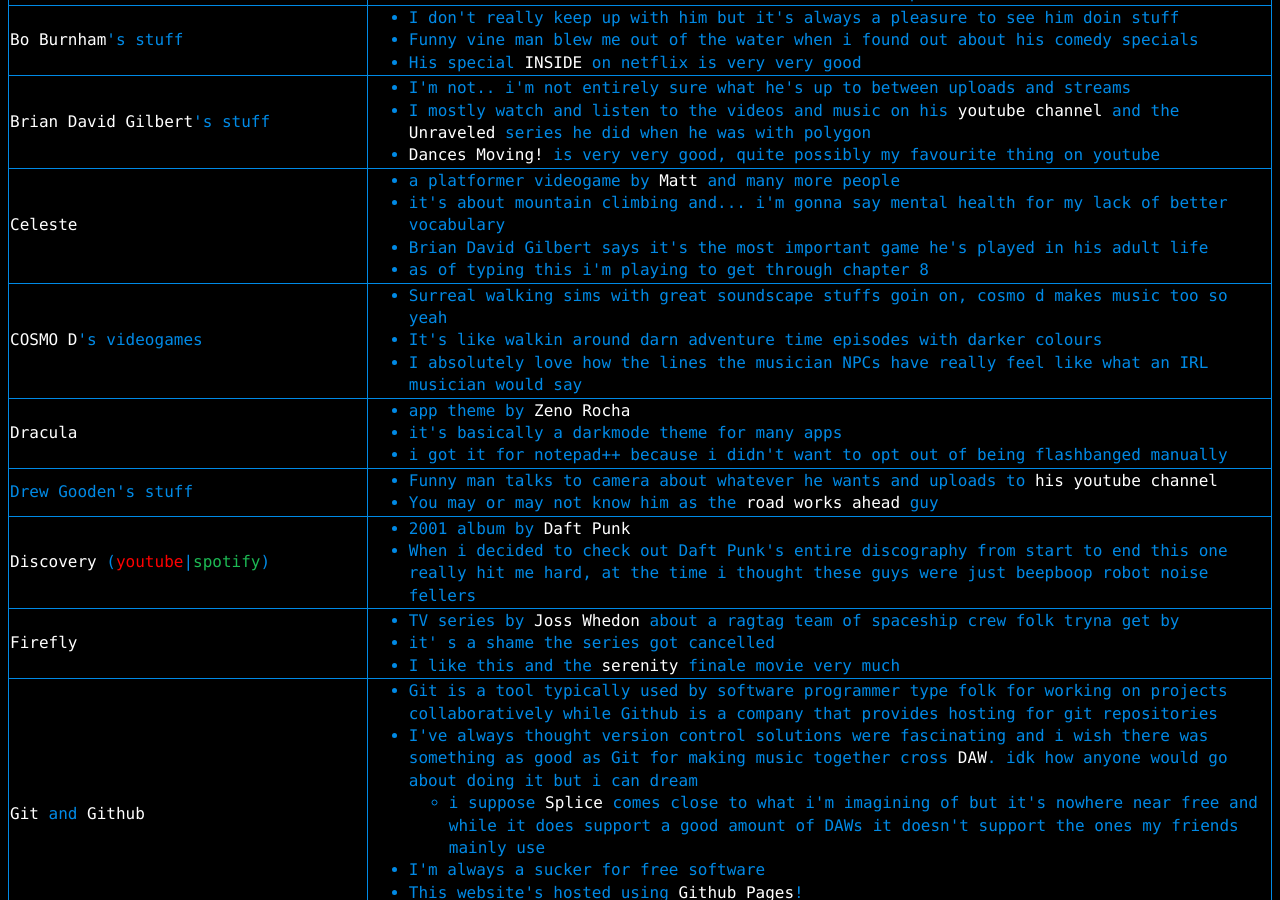
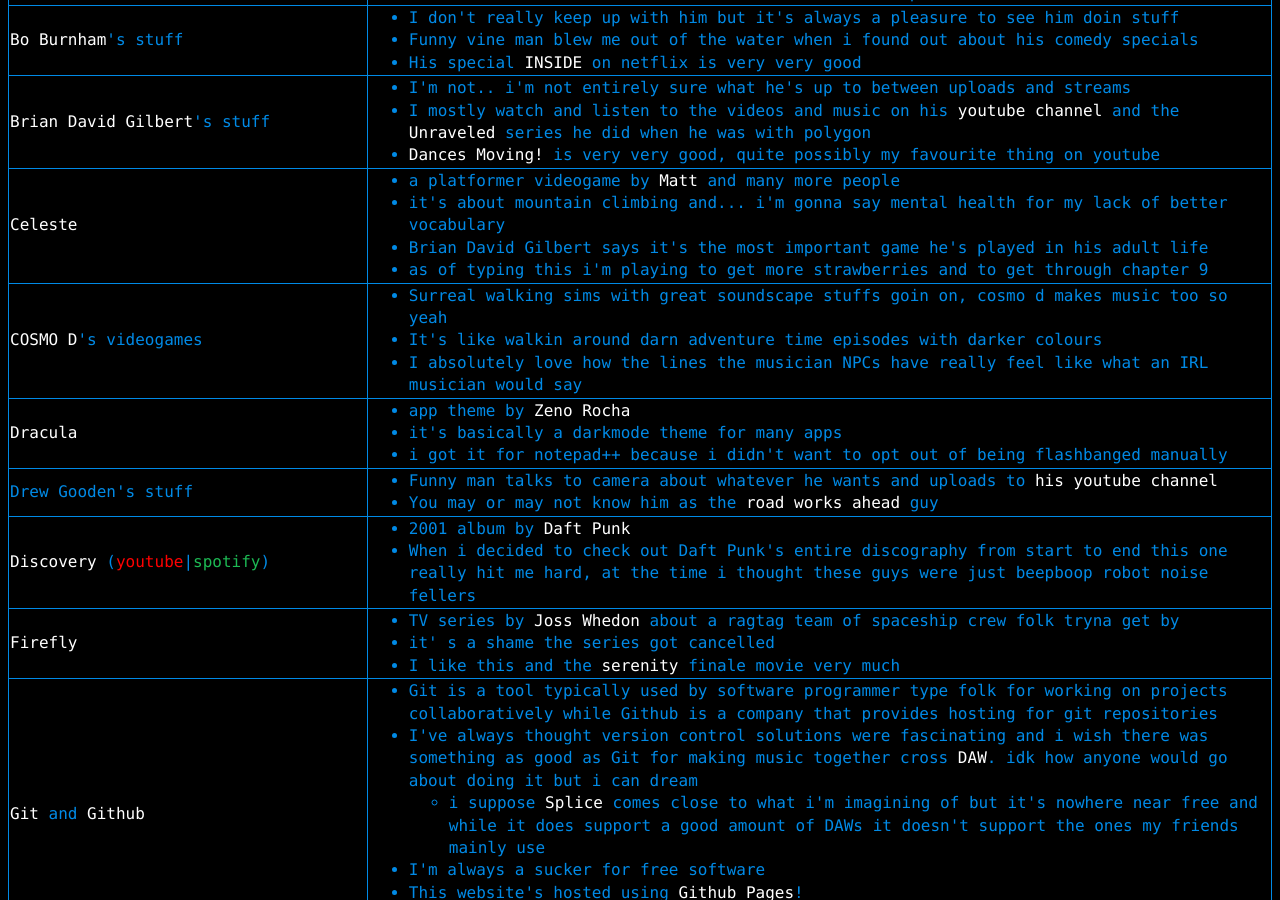
Before and after one commit to a-erfan-aa/a-erfan-aa.github.io, a Jekyll site: the page built from things-i-like.html, in a window 1280 px wide and 900 px high, scrolled down 2329 px. Built offline with Jekyll 4.4.1, drawn with Linux system fonts in a browser that asks for light colours; some of the changed text lies outside the part shown.

Commit message:
Update progress on celeste in things-i-like.html
Also update lastChanged

```diff
--- a/things-i-like.html
+++ b/things-i-like.html
@@ -265,7 +265,7 @@
 					<li>a platformer videogame by <a href="http://www.mattmakesgames.com/">Matt</a> and many more people</li>
 					<li>it's about mountain climbing and... i'm gonna say mental health for my lack of better vocabulary</li>
 					<li>Brian David Gilbert says it's the most important game he's played in his adult life</li>
-					<li>as of typing this i'm playing to get through chapter 8</li>
+					<li>as of typing this i'm playing to get more strawberries and to get through chapter 9</li>
 				</ul>
 			</td>
 		</tr>
```
Also changed, not shown: other parts of things-i-like.html (+1 -1 lines).
